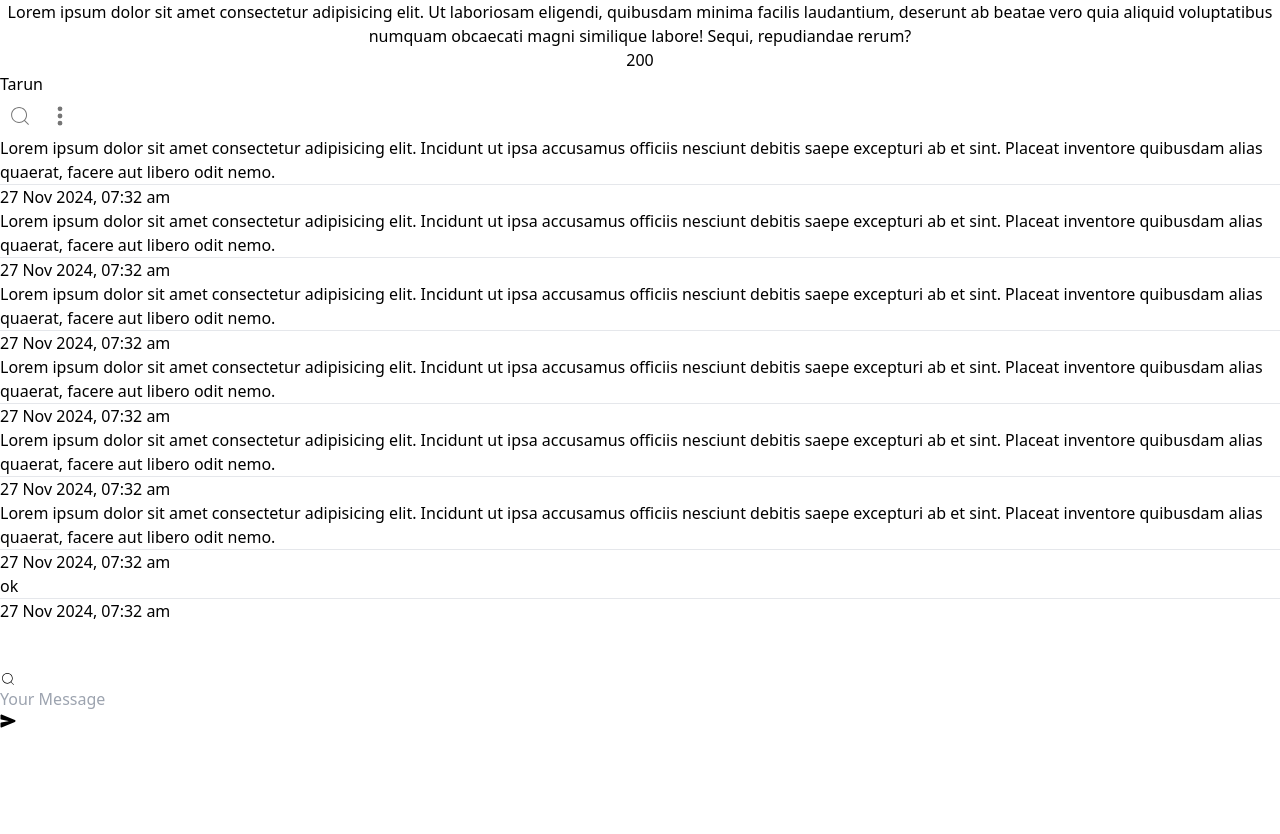
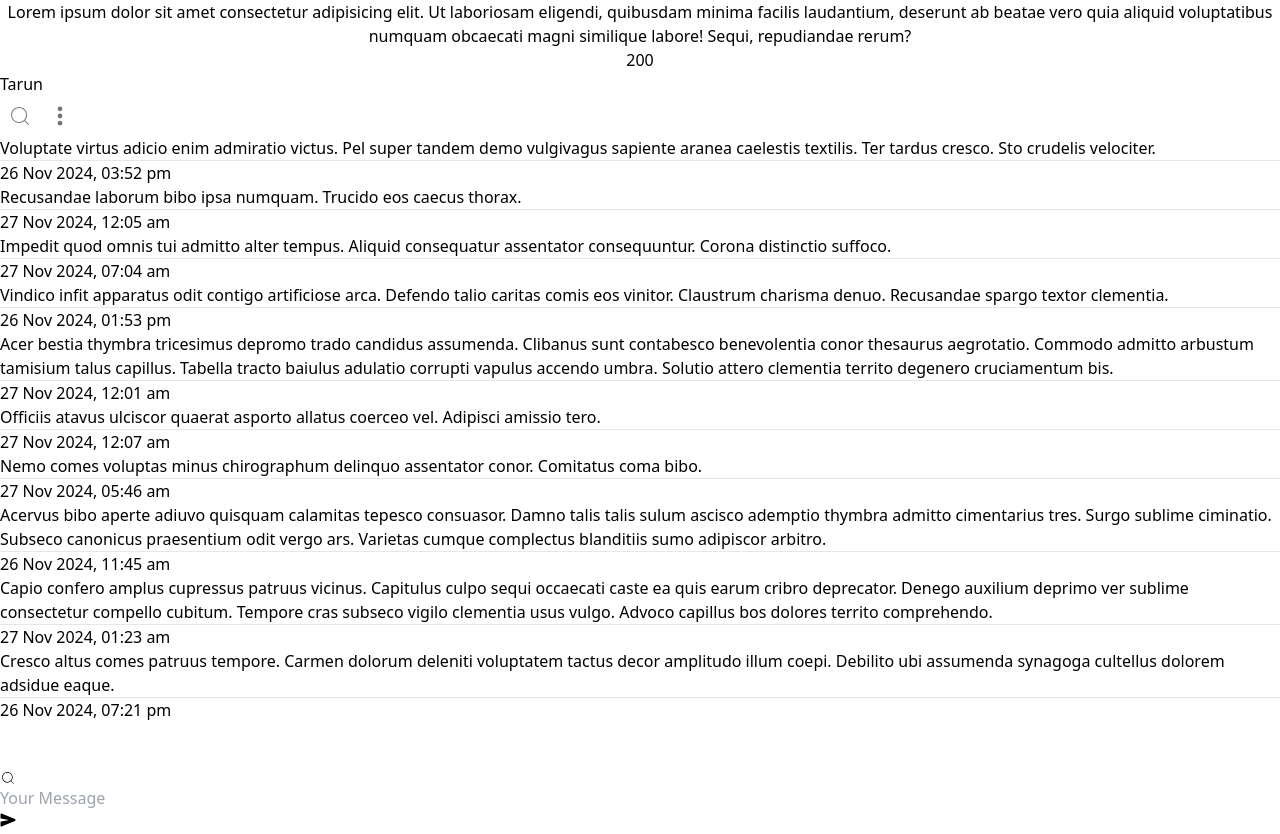
Before and after one commit to Tarun-Jaikishan/bun-chatapp, a Next.js app in the folder client/: page / in a window 1280 px wide. Shown: the part 10720-11554 px from the top of the page. Before the commit the page ends 11455 px from the top, so only its background shows below. Built offline with nearby package versions, Linux system fonts and the light colour scheme.

Commit message:
faker added

```diff
--- a/client/package.json
+++ b/client/package.json
@@ -11,6 +11,7 @@
   "dependencies": {
     "@emotion/react": "^11.13.5",
     "@emotion/styled": "^11.13.5",
+    "@faker-js/faker": "^9.2.0",
     "@mui/material": "^6.1.8",
     "moment": "^2.30.1",
     "next": "15.0.3",
--- a/client/src/components/Chat.tsx
+++ b/client/src/components/Chat.tsx
@@ -1,7 +1,8 @@
 "use client";
 
-import { useState } from "react";
+import { useEffect, useState } from "react";
 import { IconButton, Tooltip } from "@mui/material";
+import { faker } from "@faker-js/faker";
 import { CiSearch } from "react-icons/ci";
 import { HiDotsVertical } from "react-icons/hi";
 import { IoSend } from "react-icons/io5";
@@ -15,11 +16,27 @@ type props = {
 
 export default function Chat({ name }: props) {
   const [text, setText] = useState("");
+  const [chats, setChats] = useState<any[]>([]);
 
   const date = Date.now();
 
+  useEffect(() => {
+    for (let i = 0; i < 10; i++) {
+      const type = faker.helpers.arrayElement(["sender", "receiver"]);
+      const text = faker.lorem.sentences();
+      const date = faker.date.recent();
+
+      setChats((prev) => [...prev, { type, text, date }]);
+    }
+  }, []);
+
   const handleChange = (e: any) => {
     setText(e.target.value);
+  };
+
+  const handleSend = () => {
+    setChats((prev) => [...prev, { type: "sender", text, date: Date.now() }]);
+    setText("");
   };
 
   return (
@@ -44,70 +61,11 @@ export default function Chat({ name }: props) {
       <div className="mt-5 space-y-2 overflow-y-auto h-[calc(100vh-120px)] hide-scrollbar">
         {/* Messages */}
 
-        <ReceiverChat
-          text="  Lorem ipsum dolor sit amet consectetur adipisicing elit. Incidunt ut
-          ipsa accusamus officiis nesciunt debitis saepe excepturi ab et sint.
-          Placeat inventore quibusdam alias quaerat, facere aut libero odit
-          nemo."
-          date={date}
-        />
-        {/* <ReceiverChat
-          text="  Lorem ipsum dolor sit amet consectetur adipisicing elit. Incidunt ut
-          ipsa accusamus officiis nesciunt debitis saepe excepturi ab et sint.
-          Placeat inventore quibusdam alias quaerat, facere aut libero odit
-          nemo."
-          date={date}
-        />
-
-        <SenderChat
-          text="  Lorem ipsum dolor sit amet consectetur adipisicing elit. Incidunt ut
-          ipsa accusamus officiis nesciunt debitis saepe excepturi ab et sint.
-          Placeat inventore quibusdam alias quaerat, facere aut libero odit
-          nemo."
-          date={date}
-        /> */}
-
-        <SenderChat
-          text="  Lorem ipsum dolor sit amet consectetur adipisicing elit. Incidunt ut
-          ipsa accusamus officiis nesciunt debitis saepe excepturi ab et sint.
-          Placeat inventore quibusdam alias quaerat, facere aut libero odit
-          nemo."
-          date={date}
-        />
-
-        <SenderChat
-          text="  Lorem ipsum dolor sit amet consectetur adipisicing elit. Incidunt ut
-          ipsa accusamus officiis nesciunt debitis saepe excepturi ab et sint.
-          Placeat inventore quibusdam alias quaerat, facere aut libero odit
-          nemo."
-          date={date}
-        />
-
-        <SenderChat
-          text="  Lorem ipsum dolor sit amet consectetur adipisicing elit. Incidunt ut
-          ipsa accusamus officiis nesciunt debitis saepe excepturi ab et sint.
-          Placeat inventore quibusdam alias quaerat, facere aut libero odit
-          nemo."
-          date={date}
-        />
-
-        <SenderChat
-          text="  Lorem ipsum dolor sit amet consectetur adipisicing elit. Incidunt ut
-          ipsa accusamus officiis nesciunt debitis saepe excepturi ab et sint.
-          Placeat inventore quibusdam alias quaerat, facere aut libero odit
-          nemo."
-          date={date}
-        />
-
-        <ReceiverChat
-          text="  Lorem ipsum dolor sit amet consectetur adipisicing elit. Incidunt ut
-          ipsa accusamus officiis nesciunt debitis saepe excepturi ab et sint.
-          Placeat inventore quibusdam alias quaerat, facere aut libero odit
-          nemo."
-          date={date}
-        />
-
-        <ReceiverChat text="ok" date={date} />
+        {chats.map((item, i) => {
+          if (item.type === "receiver")
+            return <ReceiverChat text={item.text} date={item.date} key={i} />;
+          else return <SenderChat text={item.text} date={item.date} key={i} />;
+        })}
 
         <br />
         <br />
@@ -129,6 +87,7 @@ export default function Chat({ name }: props) {
           <Tooltip title="Send">
             <button
               type="button"
+              onClick={handleSend}
               className="text-white bg-purple-400 px-3 rounded-lg hover:bg-purple-500 duration-300"
             >
               <IoSend className="text-lg" />
```
Also changed, not shown: 1 other file (tests, documents, lock files or other folders).
